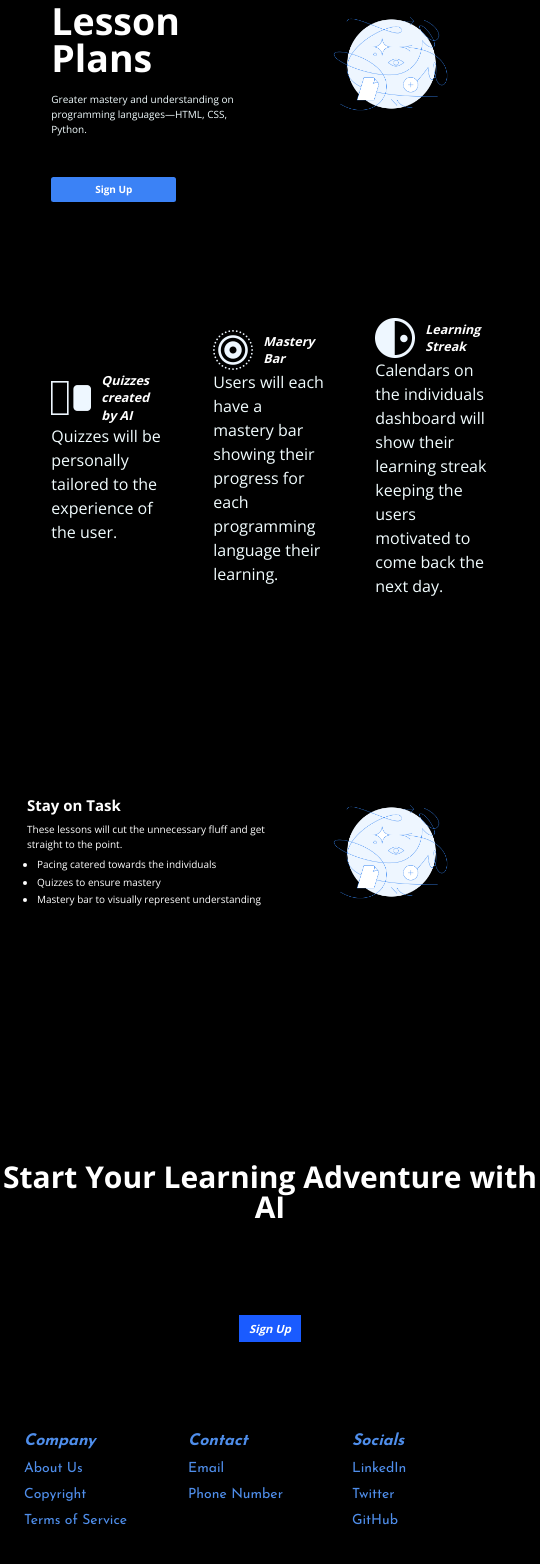
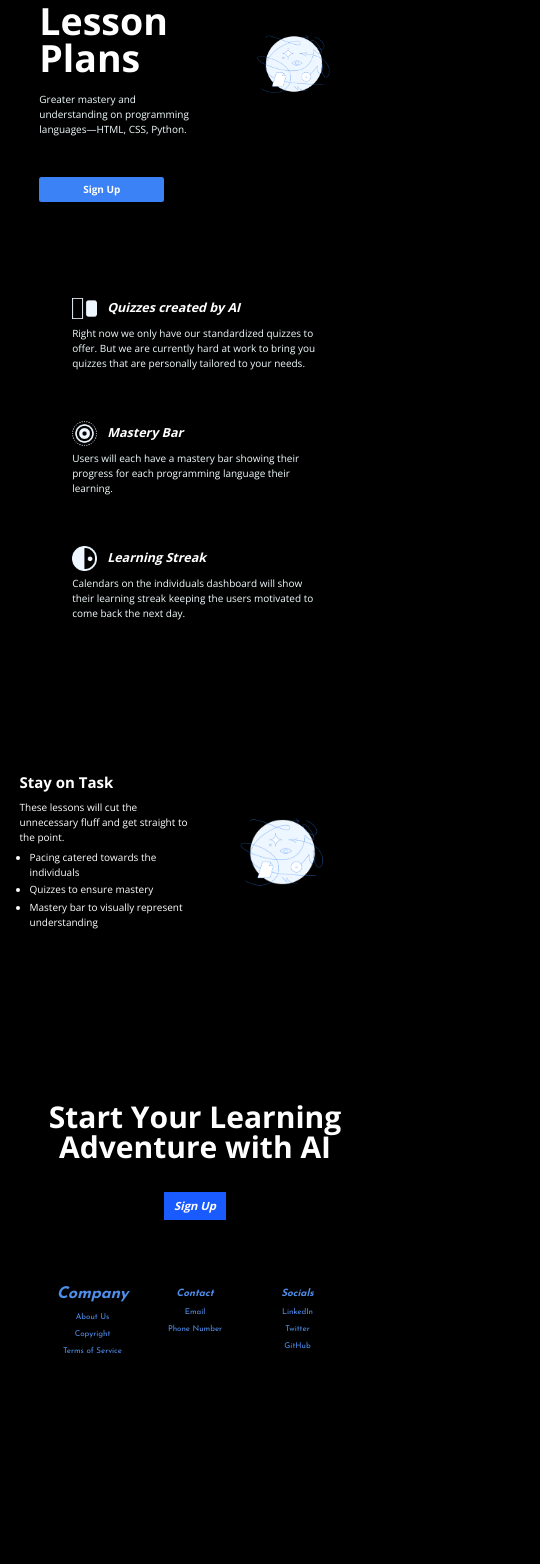
Before and after one commit to ConnorWhite9/learning-resource-app, a React (Vite) app in the folder client/: page / in a window 390 px wide. Shown: the part 246-1810 px from the top of the page, 540 px wide, since content can reach past the window. After the commit the page ends 1621 px from the top, so only its background shows below. Built offline with nearby package versions, Linux system fonts and the light colour scheme.

Commit message:
Fixed up alignment issues on homepage and with footer on smaller screens

```diff
--- a/client/src/components/CallToAction.jsx
+++ b/client/src/components/CallToAction.jsx
@@ -3,10 +3,10 @@ import {Link} from "react-router-dom";
 
 function CallToAction() {
   return (
-    <section className="flex justify-center items-center h-[300px] font-custom text-white">
-      <div className='w-[540px] h-[60%] flex flex-col items-center justify-between'>
+    <section className="flex justify-center items-center h-[18.75re,] font-custom text-white">
+      <div className='w-[33.75rem] h-[60%] flex flex-col items-center justify-between'>
         <h2 className='font-bold text-5xl text-center'>Start Your Learning Adventure with AI</h2>
-        <Link to="/register"><button className='font-bold italic text-lg bg-[#1A5BFF] px-4 py-2'>Sign Up</button></Link>
+        <Link to="/register" className="mt-[3rem]"><button className='font-bold italic text-lg bg-[#1A5BFF] px-4 py-2'>Sign Up</button></Link>
       </div>
     </section>
   )
--- a/client/src/components/Features.jsx
+++ b/client/src/components/Features.jsx
@@ -3,47 +3,47 @@ import React from "react";
 function Features() {
   return (
     <section className="flex text-white h-[248px] items-center justify-center mb-8 font-custom">
-      <div className="flex items-center w-[90%]">
+      <div className="flex items-center w-[90%] flex-col md:flex-row ">
         <div className="flex flex-col flex-1 items-center">
           <div className="w-[70%]">
             <div className="flex flex-row items-center">
-              <img src="./quizzes.png" alt="quizzes" className="w-[40px]" />
+              <img src="./quizzes.png" alt="quizzes" className="w-[2.5rem]" />
               <h3 className="text-xl ml-4 font-bold italic">
                 Quizzes created by AI
               </h3>
             </div>
-            <p className="text-[#F2FDFF] text-[16px]">
-              Quizzes will be personally tailored to the experience of the user.
+            <p className="text-[#F2FDFF] text-[1rem] mt-[0.5rem]">
+              Right now we only have our standardized quizzes to offer. But we are currently hard at work to bring you quizzes that are personally tailored to your needs.
             </p>
           </div>
         </div>
-        <div className="flex flex-col flex-1 items-center">
+        <div className="flex flex-col flex-1 items-center max-md:mt-[5rem]">
           <div className="w-[70%]">
             <div className="flex flex-row items-center">
               <img
                 src="./masteryicon.png"
                 alt="mastery bar"
-                className="w-[40px]"
+                className="w-[2.5rem]"
               />
               <h3 className="text-xl ml-4 font-bold italic">Mastery Bar</h3>
             </div>
-            <p className="text-[#F2FDFF] text-[16px]">
+            <p className="text-[#F2FDFF] text-[1rem] mt-[0.5rem]">
               Users will each have a mastery bar showing their progress for each
               programming language their learning.
             </p>
           </div>
         </div>
-        <div className="flex flex-col flex-1 items-center">
+        <div className="flex flex-col flex-1 items-center max-md:mt-[5rem]">
           <div className="w-[70%]">
             <div className="flex flex-row items-center">
               <img
                 src="./learningstreak.png"
                 alt="learning streak"
-                className="w-[40px]"
+                className="w-[2.5rem]"
               />
               <h3 className="text-xl ml-4 font-bold italic">Learning Streak</h3>
             </div>
-            <p className="text-[#F2FDFF] text-[16px]">
+            <p className="text-[#F2FDFF] text-[1rem] mt-[0.5rem]">
               Calendars on the individuals dashboard will show their learning
               streak keeping the users motivated to come back the next day.
             </p>
--- a/client/src/components/Footer.jsx
+++ b/client/src/components/Footer.jsx
@@ -2,11 +2,11 @@ import React from "react";
 
 function Footer() {
   return (
-    <div className="flex justify-center items-center h-[169px] bg-black">
-      <div className="flex w-[492px]">
-        <section className="flex flex-1 flex-col text-[#4F8EEB] h-[116px]">
+    <div className="flex justify-center h-[10.56rem] bg-black max-md:py-[5rem] mt-[5rem]">
+      <div className="flex justify-center items-center w-[30.75rem]">
+        <section className="flex flex-1 flex-col justify-center item-center text-[#4F8EEB] h-[7.25rem] text-center" >
           <h4 className="text-[16px] font-bold italic mb-2">Company</h4>
-          <ul className="flex flex-col text-[14px]">
+          <ul className="flex flex-col text-[0.8rem]">
             <li className="mb-2">
               <a href="#">About Us</a>
             </li>
@@ -18,9 +18,9 @@ function Footer() {
             </li>
           </ul>
         </section>
-        <section className="flex flex-1 flex-col text-[#4F8EEB] h-[116px]">
-          <h4 className="text-[16px] font-bold italic mb-2">Contact</h4>
-          <ul className="flex flex-col text-[14px]">
+        <section className="flex flex-1 flex-col text-[#4F8EEB] h-[7.25rem] text-center">
+          <h4 className="text-[1rem] font-bold italic mb-2">Contact</h4>
+          <ul className="flex flex-col text-[0.8rem]">
             <li className="mb-2">
               <a href="#">Email</a>
             </li>
@@ -29,9 +29,9 @@ function Footer() {
             </li>
           </ul>
         </section>
-        <section className="flex flex-1 flex-col text-[#4F8EEB] h-[116px]">
-          <h4 className="text-[16px] font-bold italic mb-2">Socials</h4>
-          <ul className="flex flex-col text-[14px]">
+        <section className="flex flex-1 flex-col text-[#4F8EEB] h-[7.25rem] text-center">
+          <h4 className="text-[1rem] font-bold italic mb-2">Socials</h4>
+          <ul className="flex flex-col text-[0.8rem]">
             <li className="mb-2">
               <a href="#">LinkedIn</a>
             </li>
--- a/client/src/index.css
+++ b/client/src/index.css
@@ -24,4 +24,6 @@
   /* Apply the font size using rem */
 html {
     font-size: var(--base-font-size);
+    background-color: black;
+    overflow-y: auto;
 }
```
